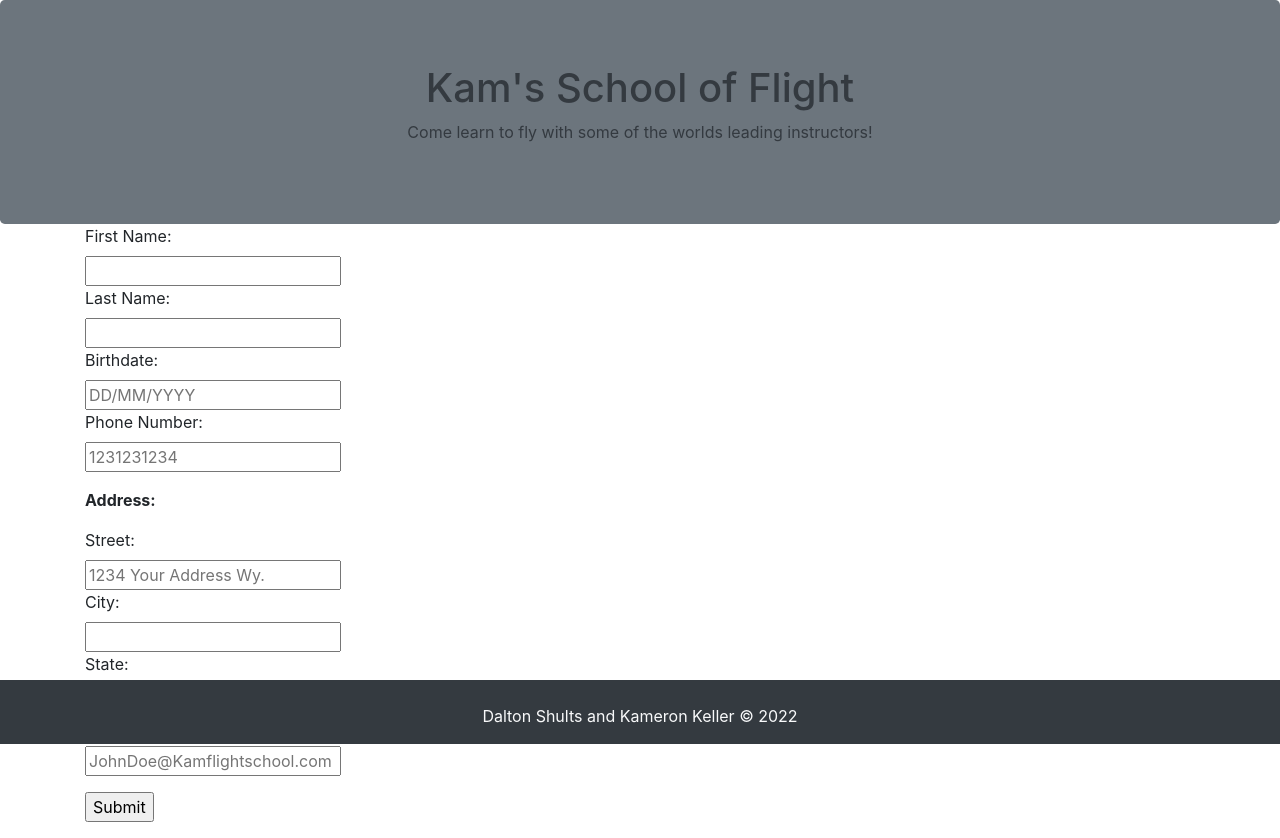
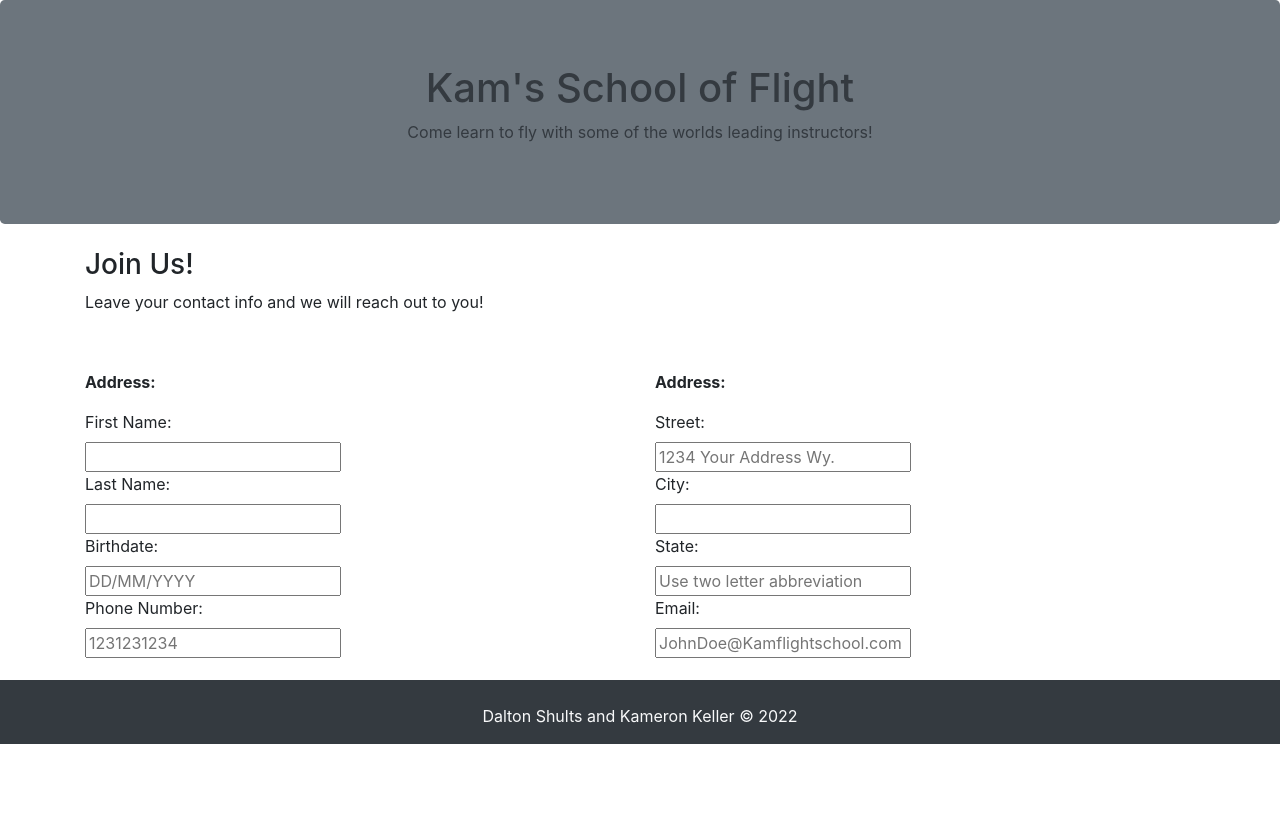
Before and after one commit to KameronKeller/CS340-Final-Project, a PHP site: page /join.php in a window 1280 px wide. Shown: the part 56-894 px from the top of the page. After the commit the page ends 800 px from the top, so only its background shows below. Run offline with PHP 8.4, Linux system fonts and the light colour scheme.

Commit message:
Added header to join.php, added new class to CSS.

```diff
--- a/header.php
+++ b/header.php
@@ -3,7 +3,7 @@
   <meta charset="UTF-8">
   <meta http-equiv="X-UA-Compatible" content="IE=edge">
   <meta name="viewport" content="width=device-width, initial-scale=1.0">
-  <title>Document</title>
+  <title>KD Flight School</title>
   <link rel="stylesheet" href="https://cdn.jsdelivr.net/npm/bootstrap@4.3.1/dist/css/bootstrap.min.css" integrity="sha384-ggOyR0iXCbMQv3Xipma34MD+dH/1fQ784/j6cY/iJTQUOhcWr7x9JvoRxT2MZw1T" crossorigin="anonymous">
   <link rel="stylesheet" href="./main.css">
 </head>
--- a/join.php
+++ b/join.php
@@ -1,7 +1,15 @@
 <?php include "./header.php" ?>
+<!--Header-->
+<div class="container pt-4">
+  <h3>Join Us!</h3>
+  <p>Leave your contact info and we will reach out to you!</p>
+</div>
 
 <!--Start of form -->
-<div class="container">
+<div class="container pt-4">
+  <div class="row justify-content-md-cente">
+    <div class="col">
+    <p class="pt-3 font-weight-bold" >Address:</p>
       <form action="./joined.php" method="POST">
 
       <!--First Name -->
@@ -18,8 +26,10 @@
 
        <!-- Phone Number -->
       <label for="Phone_number">Phone Number:</label><br>
-    <input type="text" name="Phone" placeholder="1231231234" maxlength="10" minlength="10" required><br>
+      <input type="text" name="Phone" placeholder="1231231234" maxlength="10"   minlength="10" required><br>
+    </div>
 
+    <div class="col">
       <!-- Address -->
       <p class="pt-3 font-weight-bold" >Address:</p>
 
@@ -33,13 +43,17 @@
 
       <!-- State -->
       <label for="Street">State: </label><br>
-    <input type="text" name="State" placeholder="Use two letter abbreviation" maxlength="2" minlength="2" required><br>
+      <input type="text" name="State" placeholder="Use two letter abbreviation"   maxlength="2" minlength="2" required><br>
 
       <!-- Email -->
       <label for="Email">Email: </label><br>
-    <input type="text" name="Email" placeholder="JohnDoe@Kamflightschool.com" class="mb-3" required><br>
+      <input type="text" name="Email" placeholder="JohnDoe@Kamflightschool.com"   class="mb-3" required><br>
+    </div>
+  </div>
+  <div class="row pt-4 pl-3">
+      <input type="submit">
+  </div>
 
-    <input type="submit">
 
 
 
--- a/main.css
+++ b/main.css
@@ -2,3 +2,7 @@
 .jumbotron {
   margin-bottom: 0px;
 }
+
+.text-black {
+  color: black;
+}
```
Also changed, not shown: index.php (+18 -1 lines). Lines whose indentation alone changed are shown as unchanged.
